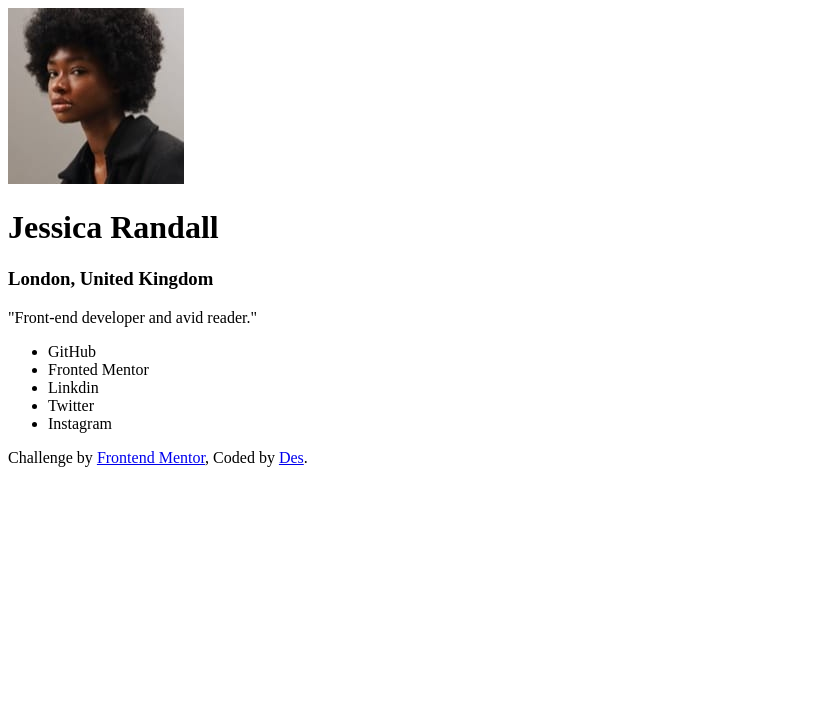
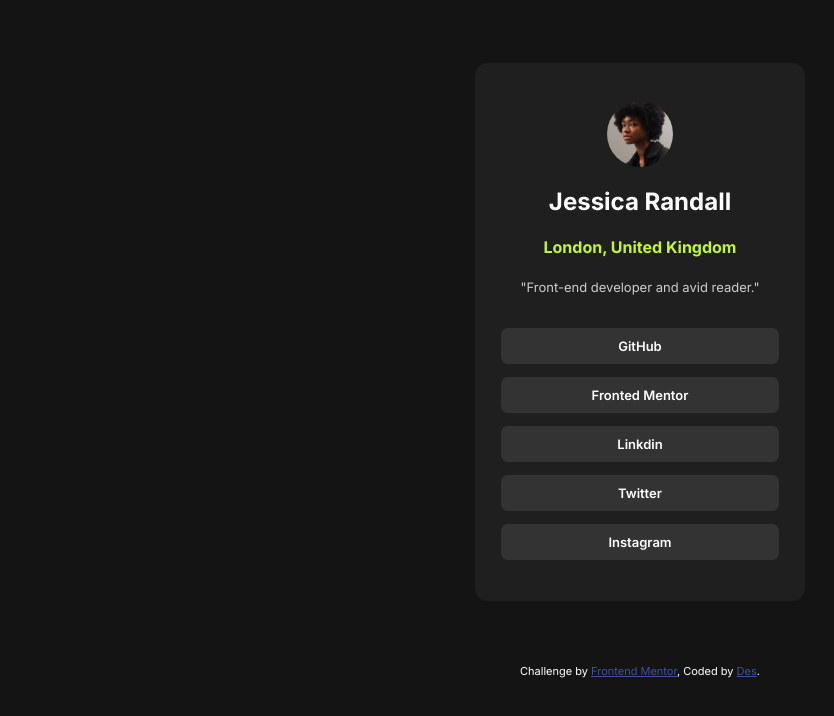
Before and after one commit to solitudeofme/The-social-links-profile, a plain HTML site: page index.html in a window 1280 px wide. Shown: the whole page, without its empty margins (0-834 px from the left). Drawn offline with Linux system fonts and the light colour scheme.

Commit message:
Adding CSS and fixing HTML

```diff
--- a/index.html
+++ b/index.html
@@ -7,19 +7,20 @@
   <link rel="icon" type="image/png" sizes="32x32" href="./assets/images/favicon-32x32.png">
 
   <title>Frontend Mentor | Social links profile</title>
-
+  <link rel="preconnect" href="https://fonts.googleapis.com">
+  <link rel="preconnect" href="https://fonts.gstatic.com" crossorigin>
+  <link href="https://fonts.googleapis.com/css2?family=Inter:wght@100..900&display=swap" rel="stylesheet">
   <link rel="stylesheet" href="style.css">
 </head>
 <body>
 
   <div class="main">
     <div>
-    <img src="assets/images/avatar-jessica.jpeg" alt="">
-    <h1>Jessica Randall</h1>
-    <h3>London, United Kingdom</h3>
+    <div class="image-container"><img src="assets/images/avatar-jessica.jpeg" alt="" class="image-profile"></div>
+    <h2>Jessica Randall</h2>
+    <h4>London, United Kingdom</h4>
     <p>"Front-end developer and avid reader."</p>
   </div>
-
 
   <div>
    <ul>
--- a/style.css
+++ b/style.css
@@ -0,0 +1,51 @@
+body{
+background-color:hsl(0, 0%, 8%);
+color: white;
+font-family: "Inter", sans-serif;
+}
+.main{
+background-color: hsl(0, 0%, 12%);
+width: 330px;
+height: 500px;
+margin: 5% auto;
+border-radius: 13px;
+padding-top: 3%;
+}
+
+.image-profile{
+    width:20%;
+    border-radius: 35px;
+    display: block;
+    margin: auto;
+
+}
+.main h2{
+    text-align: center;
+}
+.main h4{
+ text-align: center;
+ color: hsl(75, 94%, 57%);
+}
+.main p{
+text-align: center;
+color: rgb(207, 204, 204);
+font-size: 13px;
+}
+ul{
+    list-style: none;
+    text-align: center;
+    margin-top: 10%;
+    padding: 0%;
+}
+li{
+    background-color: hsl(0, 0%, 20%);
+    max-width: 78%;
+    margin: 4% auto;
+    border-radius: 7px;
+    padding: 10px;
+    font-size: 13px;
+    font-weight: 600;
+}
+
+.attribution { font-size: 11px; text-align: center; }
+.attribution a { color: hsl(228, 45%, 44%); }
```
